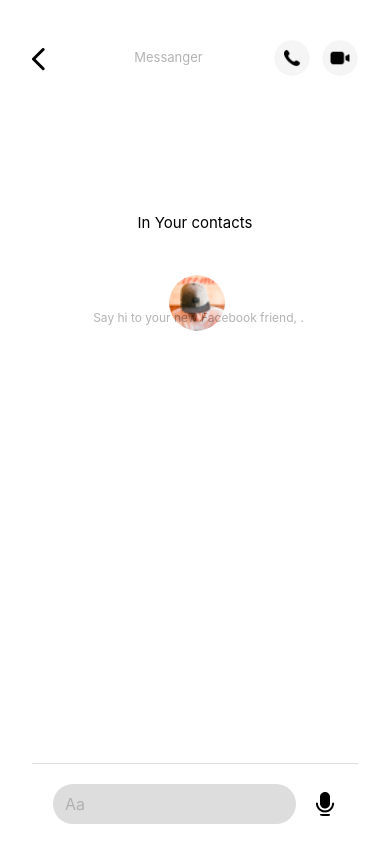
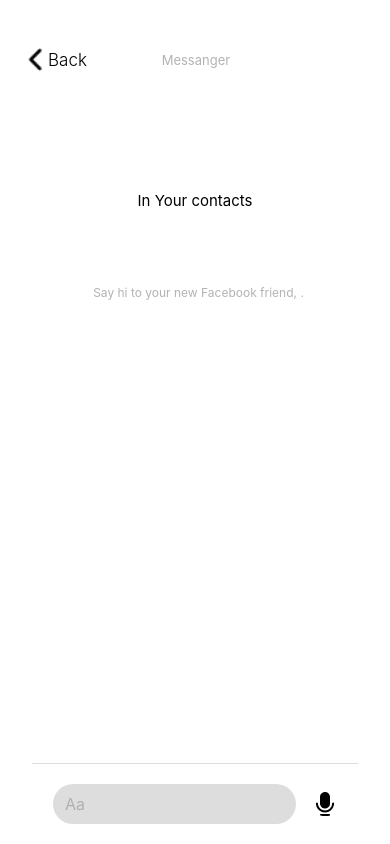
Before and after one commit to mayorov-vladislav/myMessanger, a React Native app: screen /PrivateChat in a window 390 px wide. Built offline with nearby package versions, Linux system fonts and the light colour scheme.

Commit message:
Changed Header in Private Chats. Fixed Main Info in Private Chats. Adapted for IOS and Android.

```diff
--- a/components/PrivateChat/PrivateChatHeader.js
+++ b/components/PrivateChat/PrivateChatHeader.js
@@ -1,6 +1,6 @@
 import { StatusBar } from 'expo-status-bar';
 import { useState } from 'react';
-import { StyleSheet, Text, View, Image, SafeAreaView, TouchableOpacity, Platform } from 'react-native';
+import { StyleSheet, Text, View, Image, SafeAreaView, TouchableOpacity, Platform, Button } from 'react-native';
 
 import { useRoute } from '@react-navigation/native';
 
@@ -9,42 +9,25 @@ export default function PrivateChatHeader({ navigation }) {
   const { chatName, img, contact } = route.params || {};
 
   const handleBack = () => {
-    navigation.navigate('ChatsPage');
-}
-
-  const handleCall = () => {
-    console.log('Call clicked');
-  }
-
-  const handleVideoCall = () => {
-    console.log('Video Call clicked');
+    navigation.goBack();
   }
 
   return (
     <View style={styles.header}>
       <TouchableOpacity onPress={handleBack} style={styles.backButtonContainer}>
-        <Image style={styles.backButton} source={require('./images/back.png')} />
+        <Image style={styles.backButton} source={require('./images/left-arrow.png')} />
+        <Text style={styles.backText}>Back</Text>
       </TouchableOpacity>
 
-      <View style={styles.leftContainer}>
-        <TouchableOpacity onPress={handleBack}>
-          <Image style={styles.userImage} source={img} />
-        </TouchableOpacity>
-
-        <View>
+      <View style={styles.middleContainer}>
             <Text style={styles.title}>{chatName || contact}</Text>
             <Text style={styles.underTitle}>Messanger</Text>
-        </View>
       </View>
 
-      <View style={styles.rightContainer}>
-        <TouchableOpacity onPress={handleCall}>
-          <Image style={styles.headerIcons} source={require('./images/call.png')} />
-        </TouchableOpacity>
-        <TouchableOpacity onPress={handleVideoCall}>
-          <Image style={styles.headerIcons} source={require('./images/video-call.png')} />
-        </TouchableOpacity>
-      </View>
+      <TouchableOpacity onPress={handleBack}>
+          <Image style={styles.userImage} source={img} />
+      </TouchableOpacity>
+
     </View>
   );
 }
@@ -62,29 +45,33 @@ const styles = StyleSheet.create({
     paddingRight: 32,
     position: 'relative',
     marginBottom: -25,
-    opacity: 100,
   },
 
   backButtonContainer: {
+    flexDirection: 'row',
+    alignItems: 'center',
     left: 10,
     paddingTop: 3,
-
   },
 
   backButton: {
-    width: 13,
-    height: 23,
+    width: 29,
+    height: 31,
+    right: 10,
   },
 
-  leftContainer: {
-    flexDirection: 'row',
-    alignItems: 'center',
-    right: 3,
+  backText: {
+    color: '#000',
+    fontSize: 17,
+    fontWeight: '300',
+    right: 13,
   },
 
-  rightContainer: {
-    flexDirection: 'row',
+  middleContainer: {
+    flex: 1,
     alignItems: 'center',
+    right:  Platform.OS === 'ios' ? 9 : 5,
+    top: 3,
   },
 
   userImage: {
--- a/components/PrivateChat/PrivateChatInfo.js
+++ b/components/PrivateChat/PrivateChatInfo.js
@@ -10,7 +10,6 @@ export default function PrivateChatInfo() {
   return (
     <SafeAreaView style={styles.container}>
       <View style={styles.chatInfo}>
-    <Image style={styles.headContactImage} source={{ img }} />
 
         <View style={styles.contactInfo}>
           <Text style={styles.contactName}>{chatName}</Text>
@@ -19,11 +18,7 @@ export default function PrivateChatInfo() {
 
         <View style={styles.bottomContainer}>
           <View style={styles.imageContainer}>
-        <Image style={styles.contactImage} source={{ img }} />
-        <Image
-          style={styles.secondImage}
-          source={require('../HomePage/images/chats/user-image.png')}
-        />
+            <Image style={styles.contactImage} source={img} />
           </View>
 
           <Text style={styles.helpfullText}>
@@ -44,24 +39,18 @@ const styles = StyleSheet.create({
   container: {
     flex: 1,
     backgroundColor: '#fff',
+    marginTop: 110,
   },
 
   chatInfo: {
     flex: 1,
     justifyContent: 'flex-start',
     alignItems: 'center',
-    paddingTop: 20,
-  },
-
-  headContactImage: {
-    height: 100,
-    width: 100,
-    marginBottom: 12,
   },
 
   contactInfo: {
     alignItems: 'center',
-    marginBottom: 2,
+    // marginBottom: 2,
   },
 
   contactName: {
@@ -81,13 +70,11 @@ const styles = StyleSheet.create({
     alignItems: 'center',
     justifyContent: 'flex-end',
     width: '100%',
-    paddingBottom: 70,
   },
 
   imageContainer: {
     position: 'relative',
-    bottom: Platform.OS === 'ios' ? 50 : 70,
-    left: 20
+    bottom: Platform.OS === 'ios' ? 200 : 185,
   },
 
   contactImage: {
@@ -97,18 +84,9 @@ const styles = StyleSheet.create({
 
   },
 
-  secondImage: {
-    width: 60,
-    height: 60,
-    right: 18,
-    borderWidth: 2,
-    borderRadius: 50,
-    borderColor: '#fff',
-  },
-
   helpfullText: {
     position: 'absolute',
-    top: 76,
+    top:  Platform.OS === 'ios' ? 80 : 75,
     fontWeight: 'light',
     fontSize: 12,
     color: 'rgba(0, 0, 0, 0.3)',
```
Also changed, not shown: components/PrivateChat/images/left-arrow.png (added), components/PrivateChat/images/left.png (added). Lines whose indentation alone changed are shown as unchanged.
